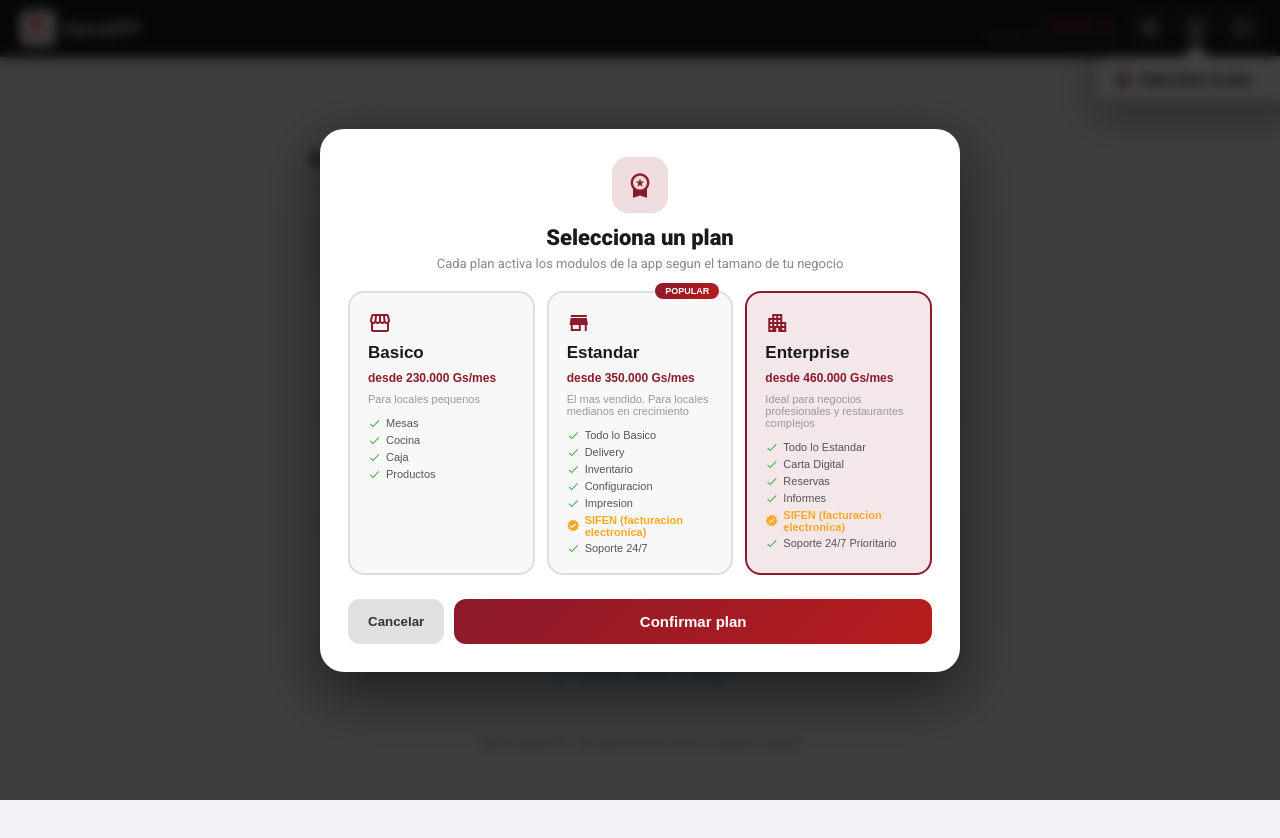
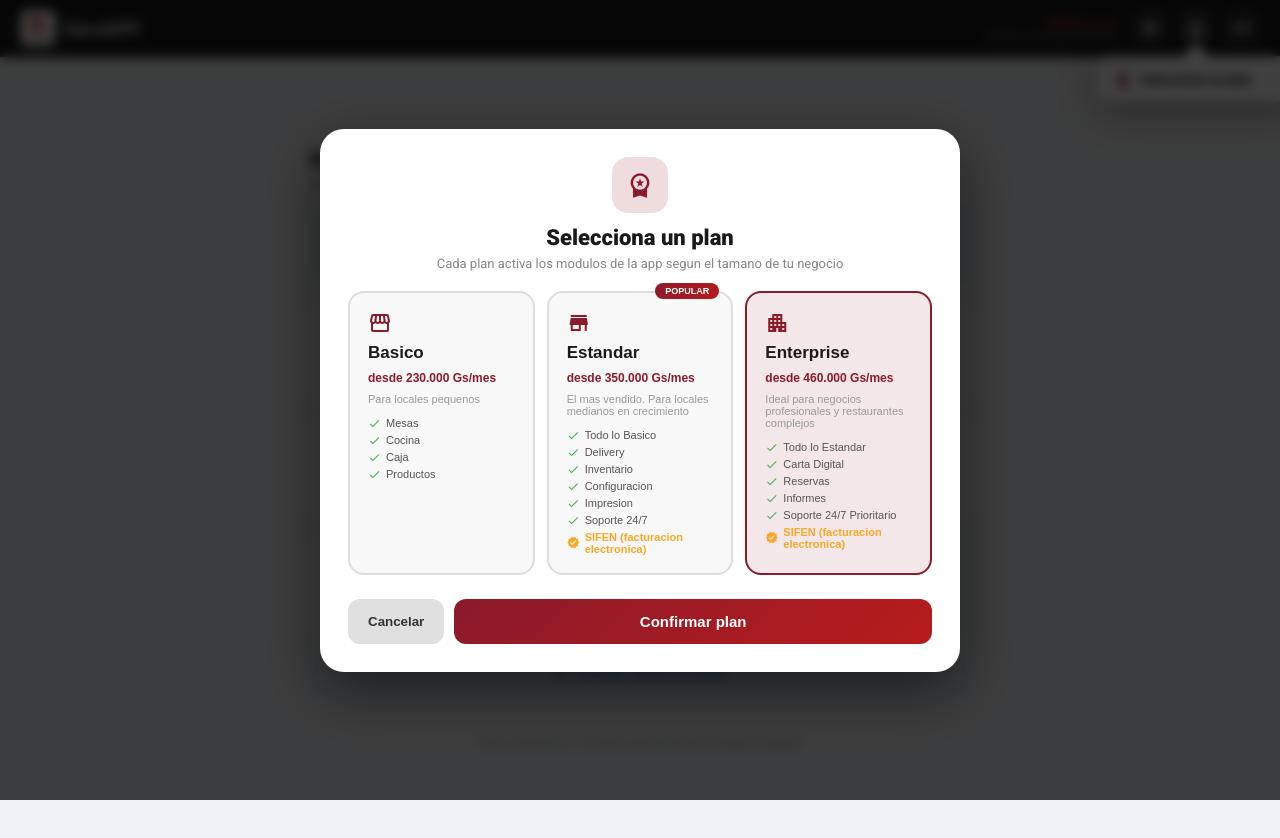
Before and after one commit to Fantonixo23/karudemo, a React (Vite) app: page /app/inicio in a window 1280 px wide. Shown: the top 838 px of the page. Built offline with nearby package versions, Linux system fonts and the light colour scheme.

Commit message:
Mover SIFEN al final de la lista de caracteristicas en Estandar y Enterprise

```diff
--- a/src/components/PlanModal.jsx
+++ b/src/components/PlanModal.jsx
@@ -17,7 +17,7 @@ const PLANES = [
     nombre: 'Estandar',
     precio: 'desde 350.000 Gs/mes',
     desc: 'El mas vendido. Para locales medianos en crecimiento',
-    incluye: ['Todo lo Basico', 'Delivery', 'Inventario', 'Configuracion', 'Impresion', 'SIFEN (facturacion electronica)', 'Soporte 24/7'],
+    incluye: ['Todo lo Basico', 'Delivery', 'Inventario', 'Configuracion', 'Impresion', 'Soporte 24/7', 'SIFEN (facturacion electronica)'],
     destacado: true,
   },
   {
@@ -26,7 +26,7 @@ const PLANES = [
     nombre: 'Enterprise',
     precio: 'desde 460.000 Gs/mes',
     desc: 'Ideal para negocios profesionales y restaurantes complejos',
-    incluye: ['Todo lo Estandar', 'Carta Digital', 'Reservas', 'Informes', 'SIFEN (facturacion electronica)', 'Soporte 24/7 Prioritario'],
+    incluye: ['Todo lo Estandar', 'Carta Digital', 'Reservas', 'Informes', 'Soporte 24/7 Prioritario', 'SIFEN (facturacion electronica)'],
   },
 ]
 
```
